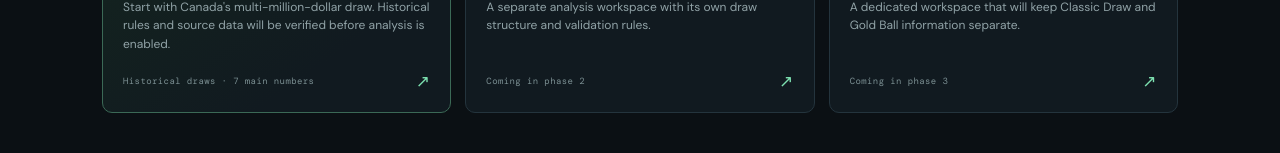
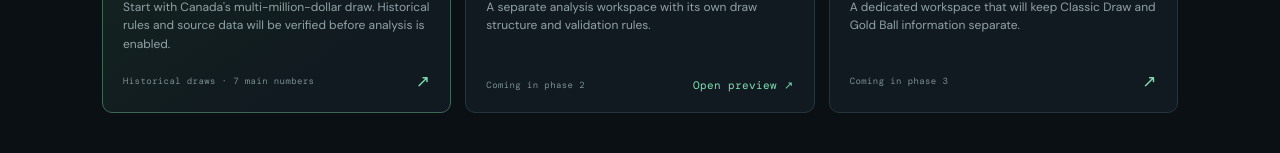
Before and after one commit to amir-dev-projects/probability-lab, a Next.js app: page /lotterylab/ in a window 1280 px wide. Shown: the part 781-934 px from the top of the page. Built offline with nearby package versions, Linux system fonts and the light colour scheme.

Commit message:
Link Daily Grand phase-two research preview from game catalogue

```diff
--- a/src/app/page.tsx
+++ b/src/app/page.tsx
@@ -1,3 +1,4 @@
+import Link from "next/link";
 import { games } from "@/lib/lottery/games";
 
 export default function Home() {
@@ -45,7 +46,7 @@ export default function Home() {
             <p>{game.description}</p>
             <div className="card-bottom">
               <span>{game.scope}</span>
-              <span className="arrow" aria-hidden="true">↗</span>
+              {game.id === "daily-grand" ? <Link className="card-preview-link" href="/daily-grand">Open preview ↗</Link> : <span className="arrow" aria-hidden="true">↗</span>}
             </div>
           </article>
         ))}
```
